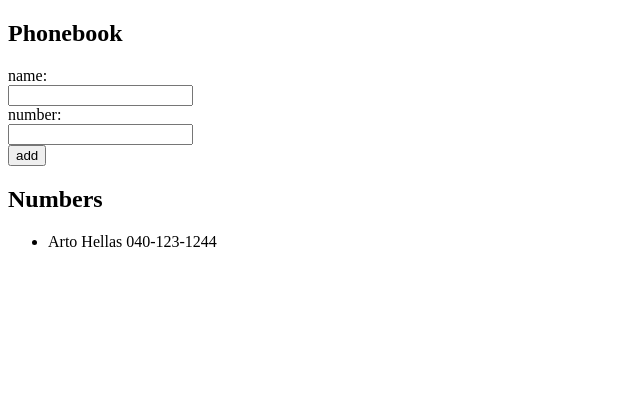
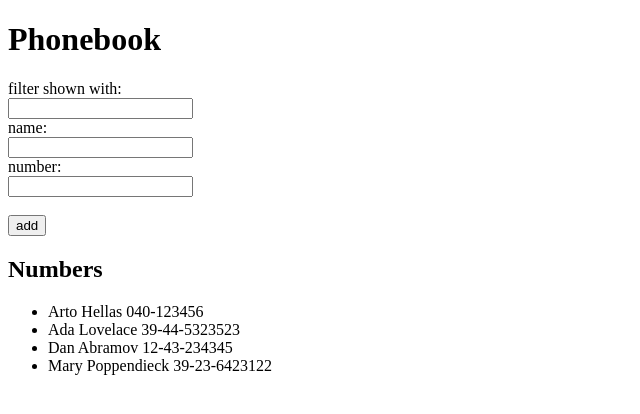
Before and after one commit to Sahe00/FSO_tasks, a React (Vite) app in the folder osa2/puhelinluettelo/: page / in a window 1280 px wide. Shown: the top 414 px of the page, without its empty margins (0-640 px from the left). Built offline with nearby package versions, Linux system fonts and the light colour scheme.

Commit message:
add task 2.9

```diff
--- a/osa2/puhelinluettelo/src/App.jsx
+++ b/osa2/puhelinluettelo/src/App.jsx
@@ -2,10 +2,14 @@ import { useState } from 'react'
 
 const App = () => {
   const [persons, setPersons] = useState([
-    { name: 'Arto Hellas', number: '040-123-1244'}
+    { name: 'Arto Hellas', number: '040-123456' },
+    { name: 'Ada Lovelace', number: '39-44-5323523' },
+    { name: 'Dan Abramov', number: '12-43-234345' },
+    { name: 'Mary Poppendieck', number: '39-23-6423122' }
   ])
   const [newName, setNewName] = useState('')
   const [newNumber, setNewNumber] = useState('')
+  const [newFilter, setNewFilter] = useState('')
 
   const addPerson = (event) => {
     event.preventDefault()
@@ -15,6 +19,7 @@ const App = () => {
     }
 
    if (!personSame()) {
+
     setPersons(persons.concat(personObject))
     setNewName('')
     setNewNumber('')
@@ -31,6 +36,17 @@ const App = () => {
     setNewNumber(event.target.value)
   }
 
+  const handleFilter = (event) => {
+    setNewFilter(event.target.value)
+  }
+
+  const filteredPersons = newFilter
+    ? persons.filter(person =>
+        person.name.toLowerCase().includes(newFilter.toLocaleLowerCase())
+      )
+    : persons;
+
+
   const personSame = () => {
     if (persons.some(person => person.name === newName)) {
       window.alert(`${newName} is already added to phonebook`)
@@ -42,15 +58,16 @@ const App = () => {
 
   return (
     <div>
-      <h2>Phonebook</h2>
+      <h1>Phonebook</h1>
+      <div>filter shown with: <br></br><input value={newFilter} onChange={handleFilter}></input></div>
       <form onSubmit={addPerson}>
         <div>name:<br></br> <input value={newName} onChange={handlePersonChange}/></div>
         <div>number:<br></br> <input value={newNumber} onChange={handleNumberChange}/></div>
-        <div><button type="submit">add</button></div>
+        <div><br></br><button type="submit">add</button></div>
       </form>
       <h2>Numbers</h2>
       <ul>
-        {persons.map(person => {
+        {filteredPersons.map(person => {
           console.log(person)
           return (
           <li key={person.name}>
```
